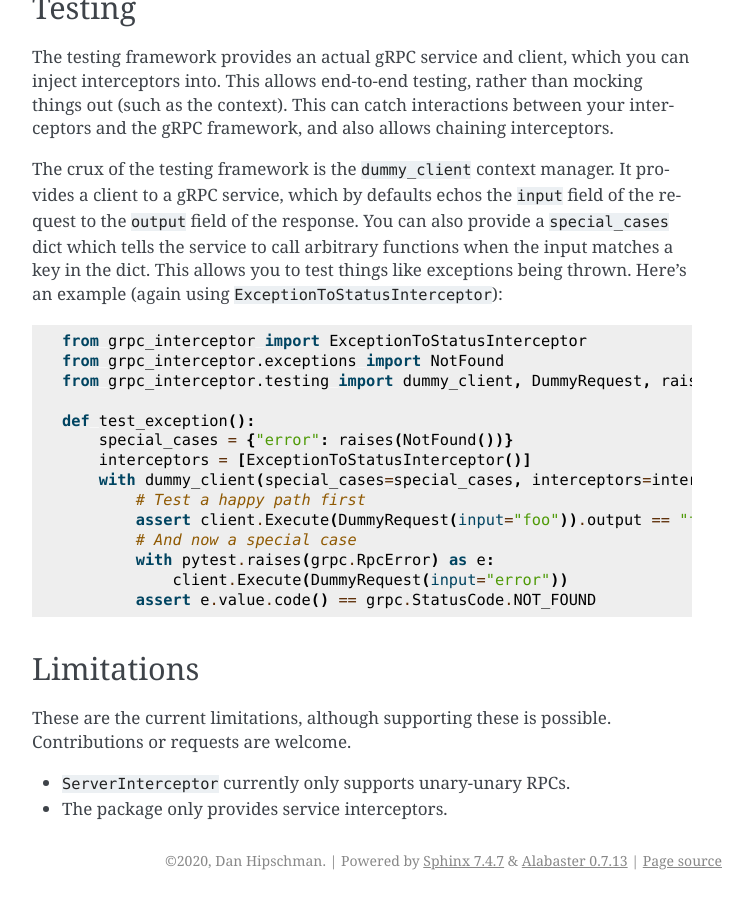
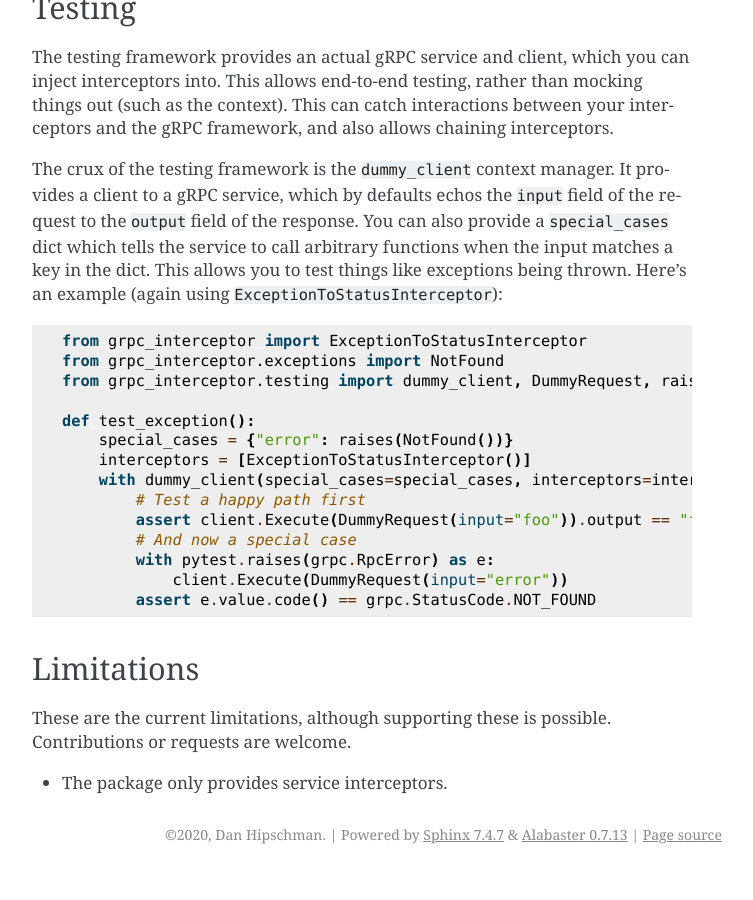
Before and after one commit to d5h-foss/grpc-interceptor, a Sphinx documentation site: the page built from docs/index.rst, in a window 1280 px wide and 900 px high, scrolled down 2592 px. Shown: the whole window, without its empty margins (388-1141 px from the left). Built offline with Sphinx 7.4.7, drawn with Linux system fonts in a browser that asks for light colours; after the commit the page ends 3466 px from its top, so only the background shows below that.

Commit message:
Update docs

```diff
--- a/docs/index.rst
+++ b/docs/index.rst
@@ -165,5 +165,4 @@ Limitations
 These are the current limitations, although supporting these is possible. Contributions
 or requests are welcome.
 
-* ``ServerInterceptor`` currently only supports unary-unary RPCs.
 * The package only provides service interceptors.
```
